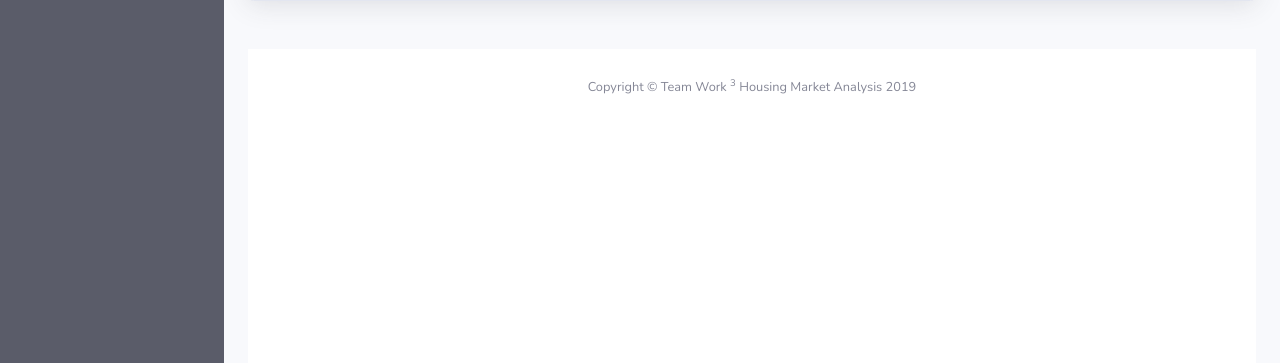
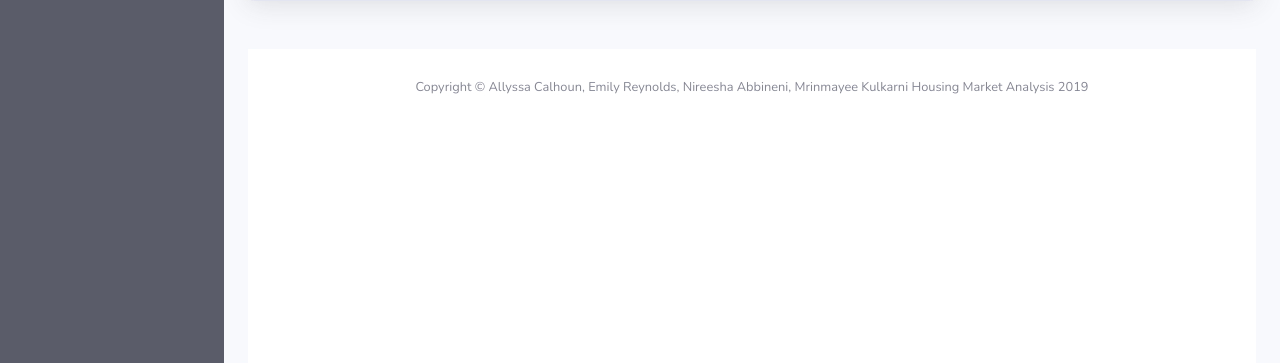
Before and after one commit to Nishadows/housingmarket, a Flask app: page /historic_trend_model in a window 1280 px wide. Shown: the part 3726-4089 px from the top of the page. Run offline with Flask 2, Linux system fonts and the light colour scheme; some libraries are stand-ins or nearby versions.

Commit message:
fixing footer

```diff
--- a/housingmarket/templates/AGCdashboard2.html
+++ b/housingmarket/templates/AGCdashboard2.html
@@ -229,7 +229,7 @@
                     <div class="container my-auto">
                         <div class="copyright text-center my-auto">
                             <span>Copyright © Allyssa Calhoun, Emily Reynolds, Nireesha Abbineni, Mrinmayee
-                                Kulkamiyee</sup> Housing Market Analysis 2019</span>
+                                    Kulkarni</sup> Housing Market Analysis 2019</span>
                         </div>
                     </div>
                 </footer>
--- a/housingmarket/templates/historic_trend_model.html
+++ b/housingmarket/templates/historic_trend_model.html
@@ -459,9 +459,10 @@
                 <!-- Footer -->
                 <footer class="sticky-footer bg-white">
                     <div class="container my-auto">
-                        <div class="copyright text-center my-auto">
-                            <span>Copyright © Team Work <sup>3</sup> Housing Market Analysis 2019</span>
-                        </div>
+                            <div class="copyright text-center my-auto">
+                                    <span>Copyright © Allyssa Calhoun, Emily Reynolds, Nireesha Abbineni, Mrinmayee
+                                            Kulkarni</sup> Housing Market Analysis 2019</span>
+                                </div>
                     </div>
                 </footer>
                 <!-- End of Footer -->
--- a/housingmarket/templates/tech_education_model.html
+++ b/housingmarket/templates/tech_education_model.html
@@ -472,7 +472,7 @@
   <div class="container my-auto">
     <div class="copyright text-center my-auto">
       <span>Copyright © Allyssa Calhoun, Emily Reynolds, Nireesha Abbineni, Mrinmayee
-        Kulkamiyee</sup> Housing Market Analysis 2019</span>
+        Kulkarni</sup> Housing Market Analysis 2019</span>
     </div>
   </div>
 </footer>
```
Also changed, not shown: housingmarket/templates/hoiviews.html (+4 -3 lines).
